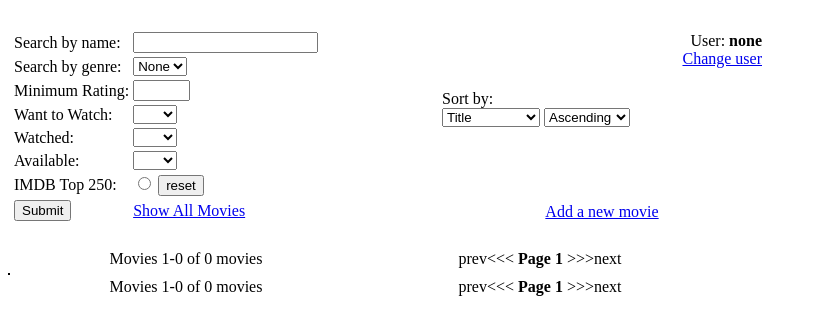
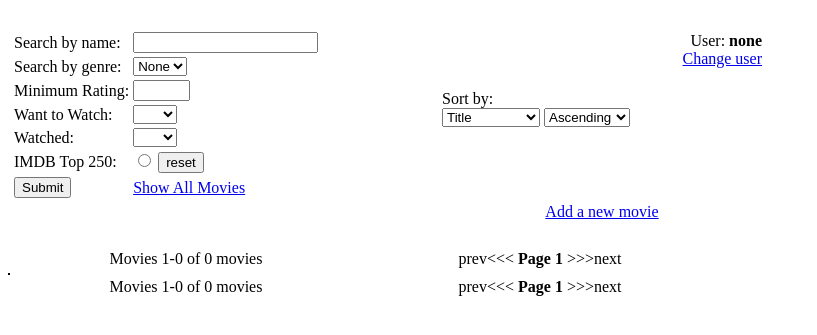
Before and after one commit to dbrown92700/MovieLib, a Flask app: page / in a window 1280 px wide. Shown: the top 335 px of the page, without its empty margins (0-817 px from the left). Run offline with Flask 3, Linux system fonts and the light colour scheme; data that the repository does not hold is empty.

Commit message:
Small Mods

```diff
--- a/templates/list_movies.html
+++ b/templates/list_movies.html
@@ -84,16 +84,6 @@ function set_user() {
                     </td>
                 </tr>
                 <tr>
-                    <td>Available:</td>
-                    <td>
-                        <select name="available" id="available">
-                            <option value=""></option>
-                            <option value="yes">Yes</option>
-                            <option value="no">No</option>
-                        </select>
-                    </td>
-                </tr>
-                <tr>
                     <td>IMDB Top 250:</td>
                     <td>
                         {{top250_radio}}
```
